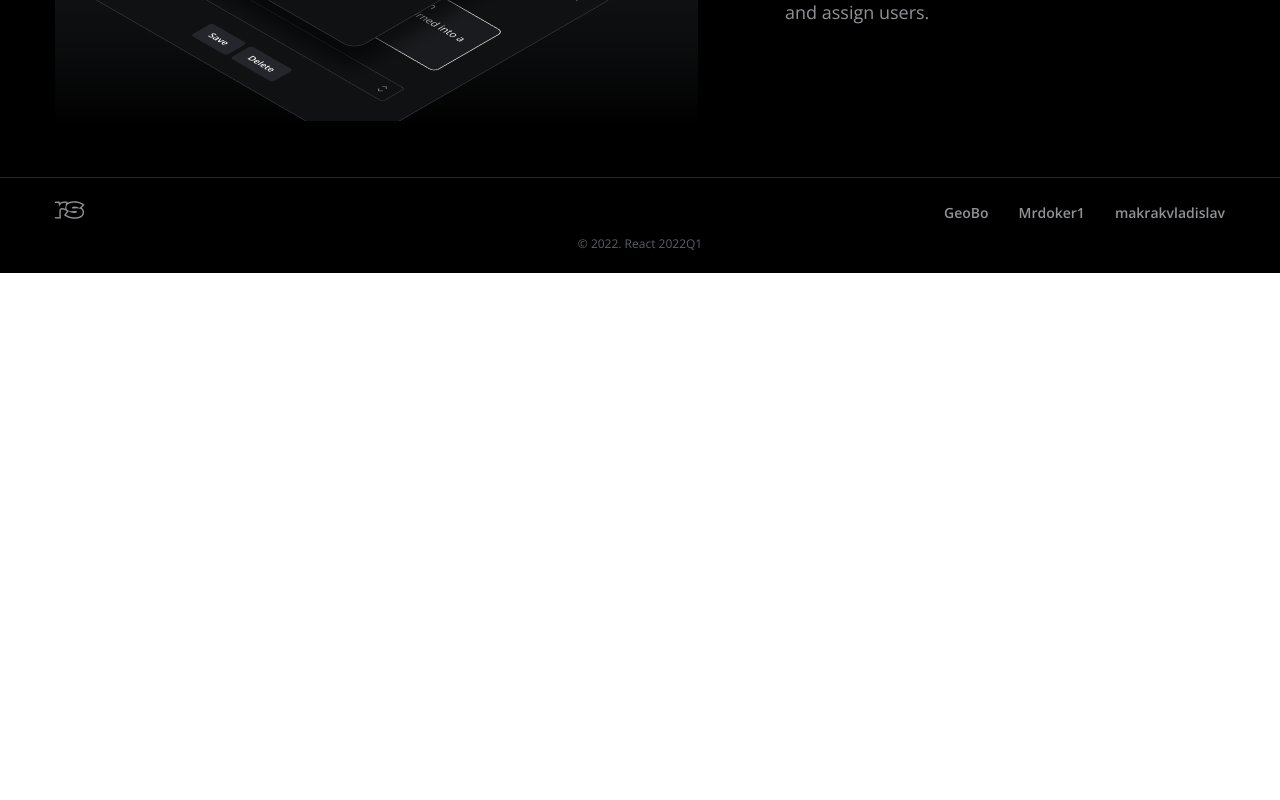
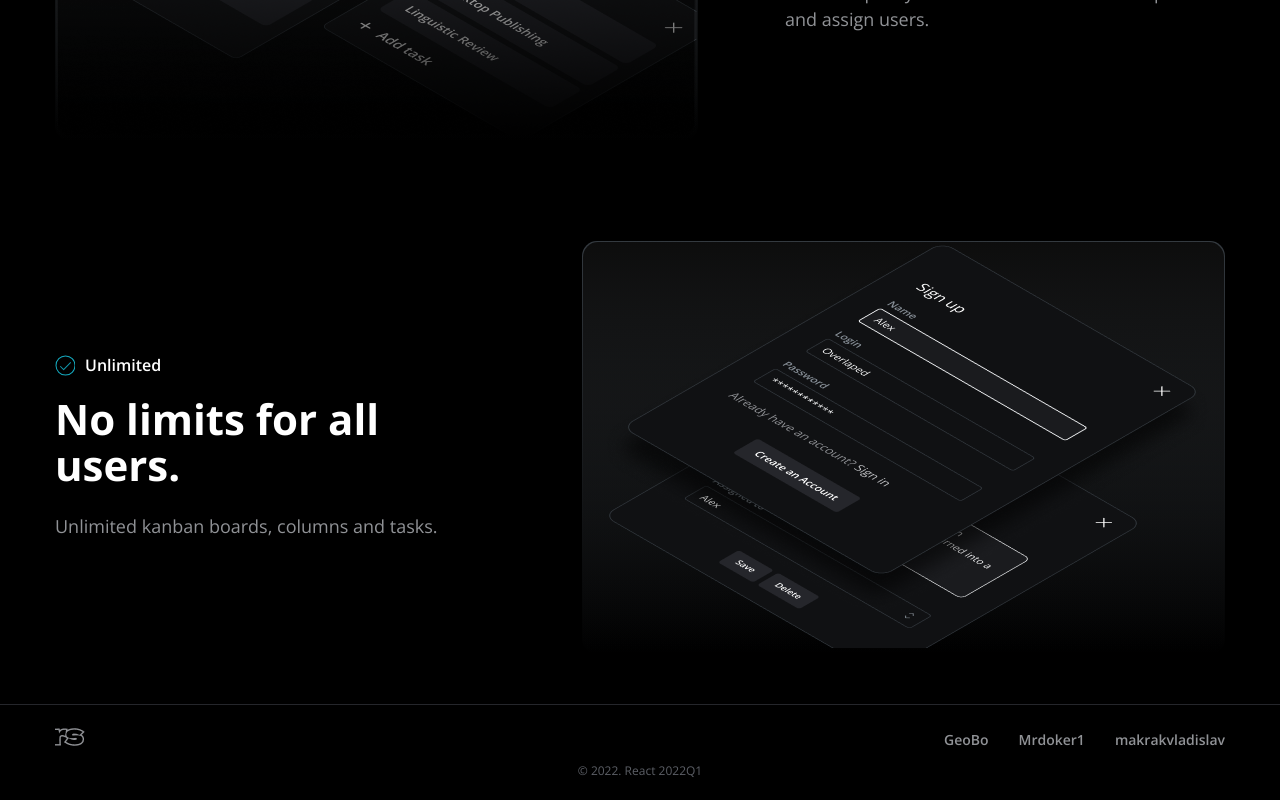
Before and after one commit to HukovaNastya/RollingBoard, a React (Create React App) app: page / in a window 1280 px wide. Shown: the part 1729-2529 px from the top of the page. Before the commit the page ends 2002 px from the top, so only its background shows below. Built offline with nearby package versions, Linux system fonts and the light colour scheme.

Commit message:
added new section

```diff
--- a/src/pages/HomePage/HomePage.js
+++ b/src/pages/HomePage/HomePage.js
@@ -8,6 +8,7 @@ import availableImg from '../../assets/availible.svg';
 import projectsImg from '../../assets/projects.png';
 import unlimitedImg from '../../assets/unlimited.png';
 import footerLogoImg from '../../assets/footer-logo.png';
+import packageImg from '../../assets/package.png';
 
 const HomePage = () => {
   return (
@@ -89,7 +90,7 @@ const HomePage = () => {
             <div className='container d-flex justify-content-space-between align-items-center'>
                 <div className="gradient-border">
                     <div className='project-features-info-img-box'>
-                        <img src={unlimitedImg} alt="#"/>
+                        <img src={packageImg} alt="#"/>
                     </div>
                 </div>
                 <div className='project-features-info-box d-flex flex-direction-column'>
@@ -101,6 +102,23 @@ const HomePage = () => {
                     <p className='project-features-info-box-text'>You can specify additional info in task description and assign users.</p>
                 </div>
             </div>
+       </section>
+       <section className='project-features'>
+           <div className='container d-flex justify-content-space-between align-items-center'>
+               <div className='project-features-info-box d-flex flex-direction-column'>
+                   <div className='d-flex'>
+                       <img className='info-img' src={availableImg} alt="#"/>
+                       <h3 className='info-box-type-title'>Unlimited</h3>
+                   </div>
+                   <h1 className='project-features-info-box-title'>No limits for all users.</h1>
+                   <p className='project-features-info-box-text'>Unlimited kanban boards, columns and tasks.</p>
+               </div>
+               <div className="gradient-border">
+                   <div className='project-features-info-img-box'>
+                       <img src={unlimitedImg} alt="#"/>
+                   </div>
+               </div>
+           </div>
        </section>
      </main>
      <footer className="footer">
```
Also changed, not shown: src/assets/package.png (added).
